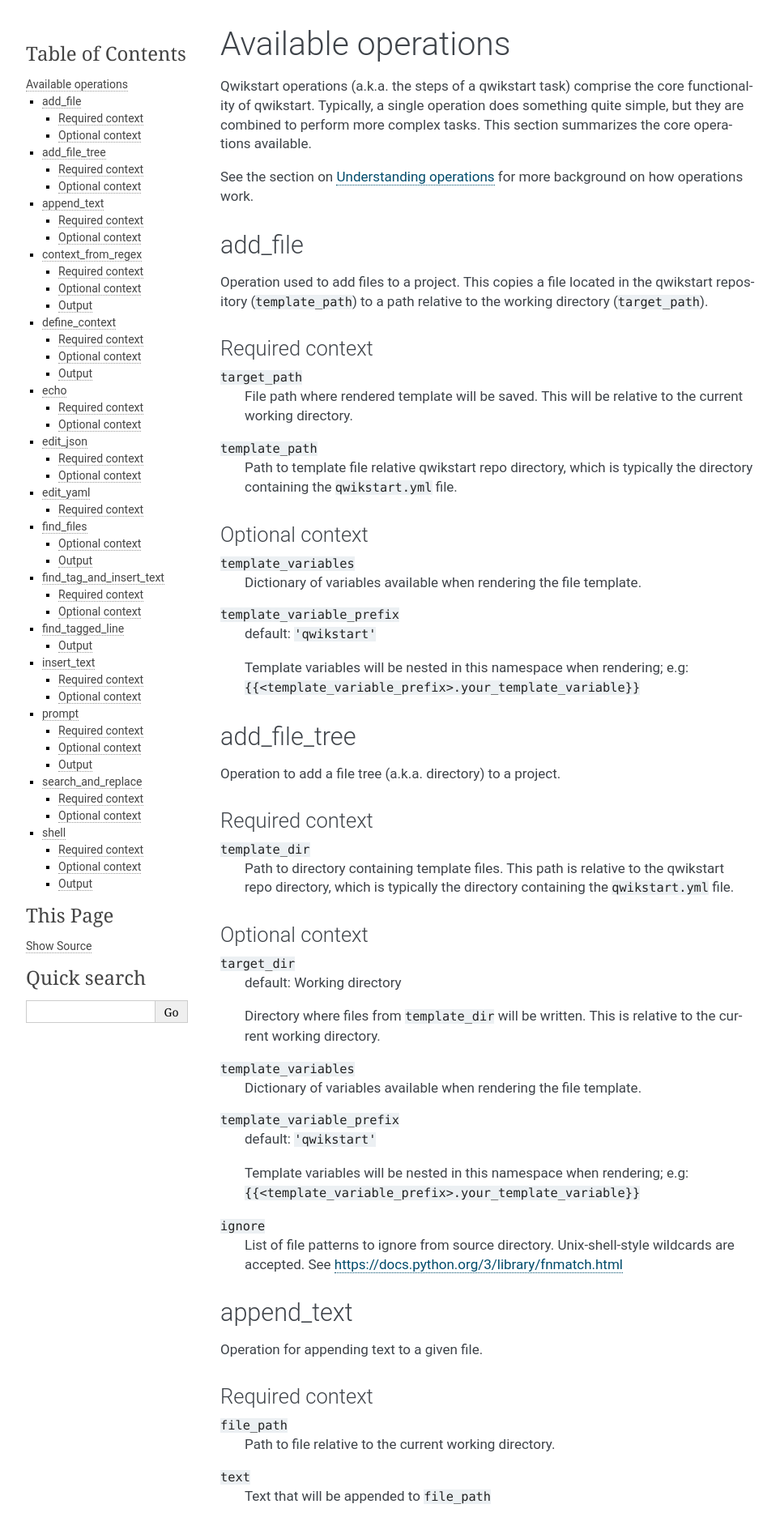
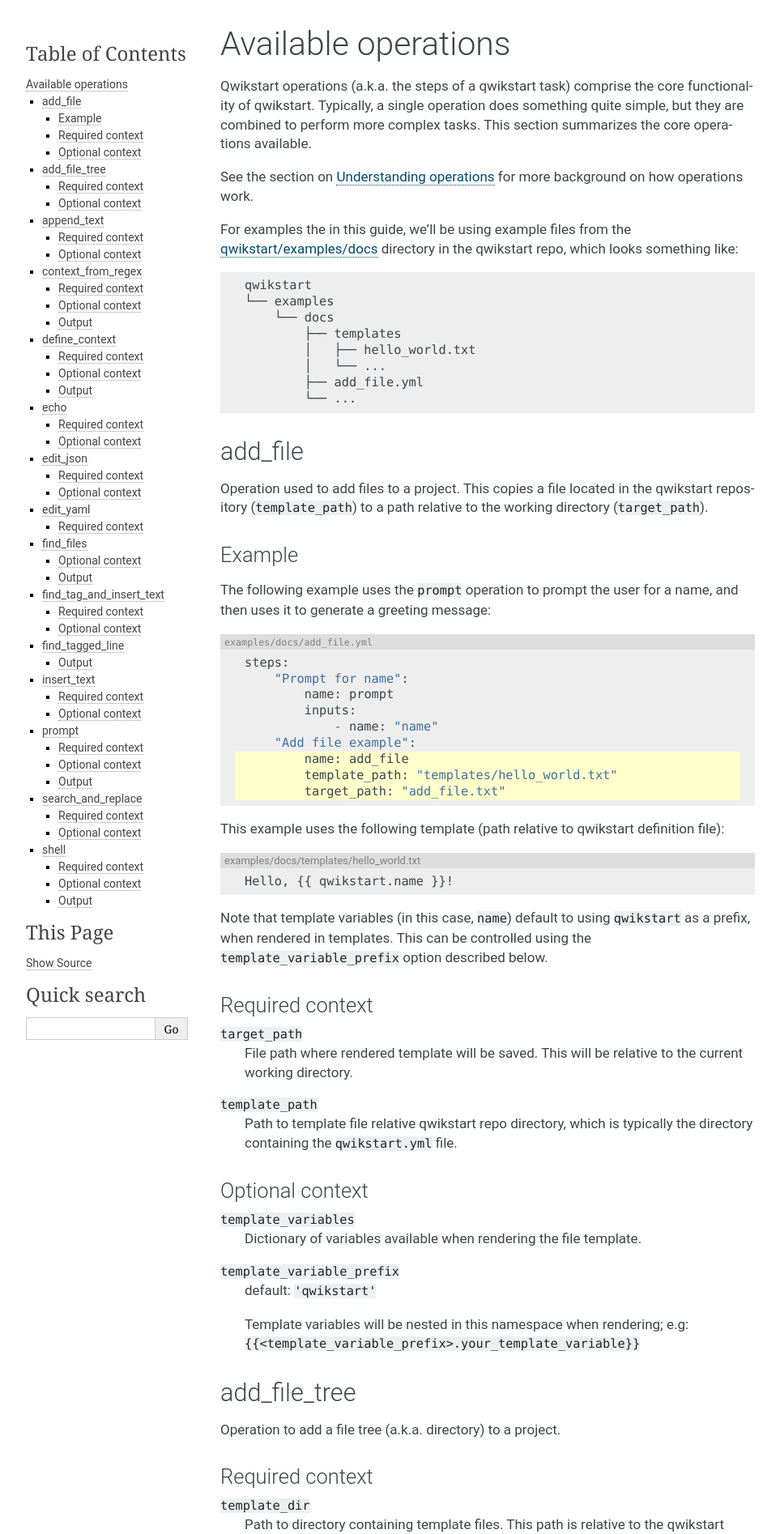
Before and after one commit to tonysyu/qwikstart, a Sphinx documentation site: the page built from docs/operations_reference.rst, in a window 1280 px wide. Shown: the top 1894 px of the page at 81% size, without its empty margins (148-1111 px from the left). Built offline with Sphinx 7.4.7, drawn with Linux system fonts in a browser that asks for light colours; pages that are not in the unit, such as notebooks, are missing from menus.

Commit message:
Add example of add_file operation

```diff
--- a/docs/_static/css/custom.css
+++ b/docs/_static/css/custom.css
@@ -10,3 +10,16 @@ div.body h6 {
     font-family: "Roboto", "Helvetica", sans-serif;
     font-weight: 300;
 }
+
+div.code-block-caption {
+    background-color: #DDD;
+}
+
+div.code-block-caption,
+div.code-block-caption code {
+    color: gray;
+}
+
+div.literal-block-wrapper {
+    padding: 0;
+}
--- a/docs/operations_reference.rst
+++ b/docs/operations_reference.rst
@@ -10,12 +10,47 @@ operations available.
 See the section on :doc:`./understanding_operations`
 for more background on how operations work.
 
+For examples the in this guide, we'll be using example files from the
+`qwikstart/examples/docs`_ directory in the qwikstart repo, which looks something
+like::
+
+    qwikstart
+    └── examples
+        └── docs
+            ├── templates
+            │   ├── hello_world.txt
+            │   └── ...
+            ├── add_file.yml
+            └── ...
+
+.. _qwikstart/examples/docs:
+   https://github.com/tonysyu/qwikstart/tree/master/examples/docs
+
 add_file
 ========
 
 Operation used to add files to a project. This copies a file located in the qwikstart
 repository (`template_path`) to a path relative to the working directory
 (`target_path`).
+
+Example
+-------
+
+The following example uses the `prompt` operation to prompt the user for a name, and
+then uses it to generate a greeting message:
+
+.. literalinclude:: ../examples/docs/add_file.yml
+   :emphasize-lines: 7-9
+   :caption: `examples/docs/add_file.yml`
+
+This example uses the following template (path relative to qwikstart definition file):
+
+.. literalinclude:: ../examples/docs/templates/hello_world.txt
+   :caption: examples/docs/templates/hello_world.txt
+
+Note that template variables (in this case, `name`) default to using `qwikstart` as
+a prefix, when rendered in templates. This can be controlled using the
+`template_variable_prefix` option described below.
 
 Required context
 ----------------
--- /dev/null
+++ b/examples/docs/add_file.yml
@@ -0,0 +1,9 @@
+steps:
+    "Prompt for name":
+        name: prompt
+        inputs:
+            - name: "name"
+    "Add file example":
+        name: add_file
+        template_path: "templates/hello_world.txt"
+        target_path: "add_file.txt"
--- /dev/null
+++ b/examples/docs/templates/hello_world.txt
@@ -0,0 +1 @@
+Hello, {{ qwikstart.name }}!
```
